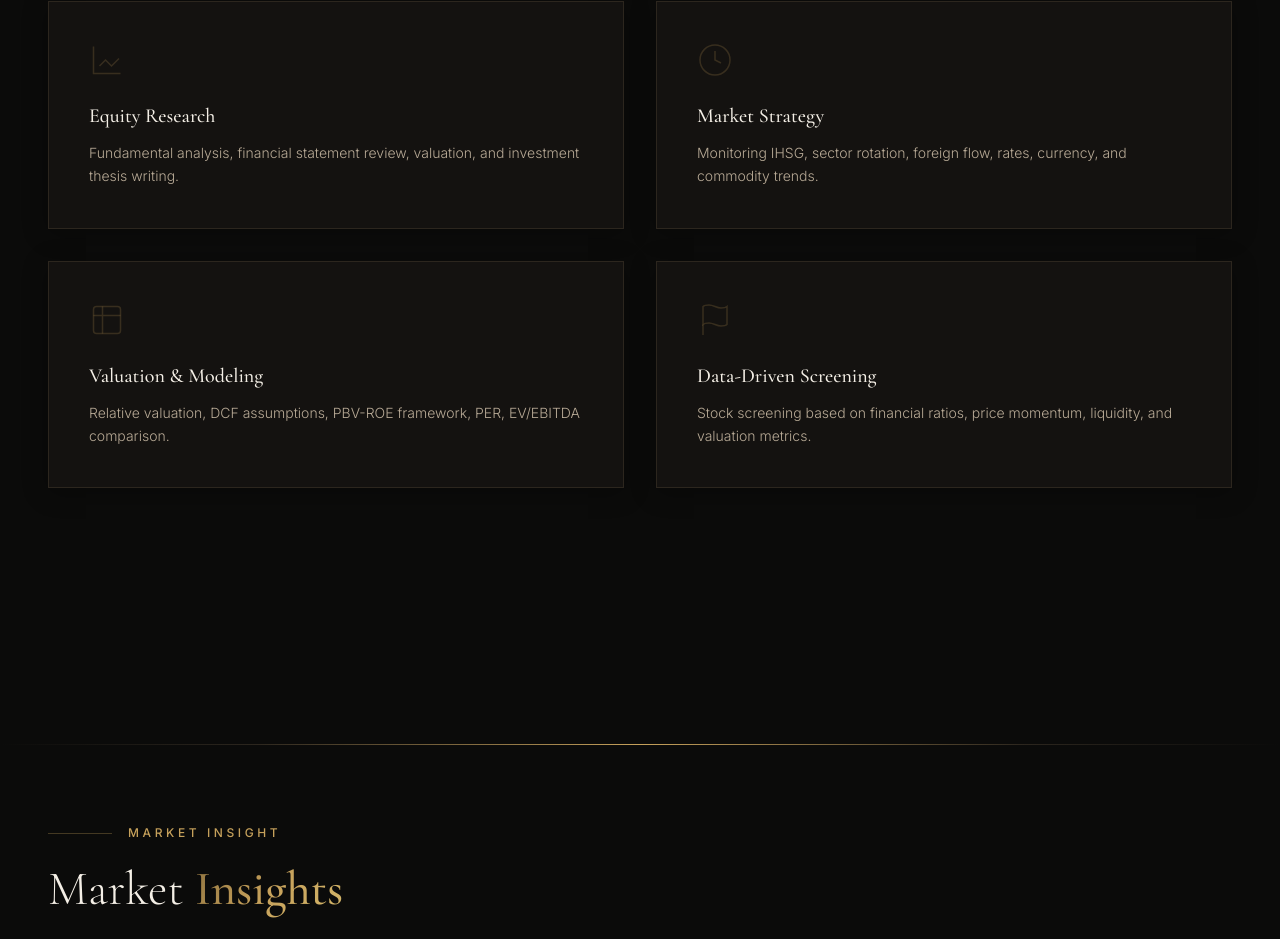
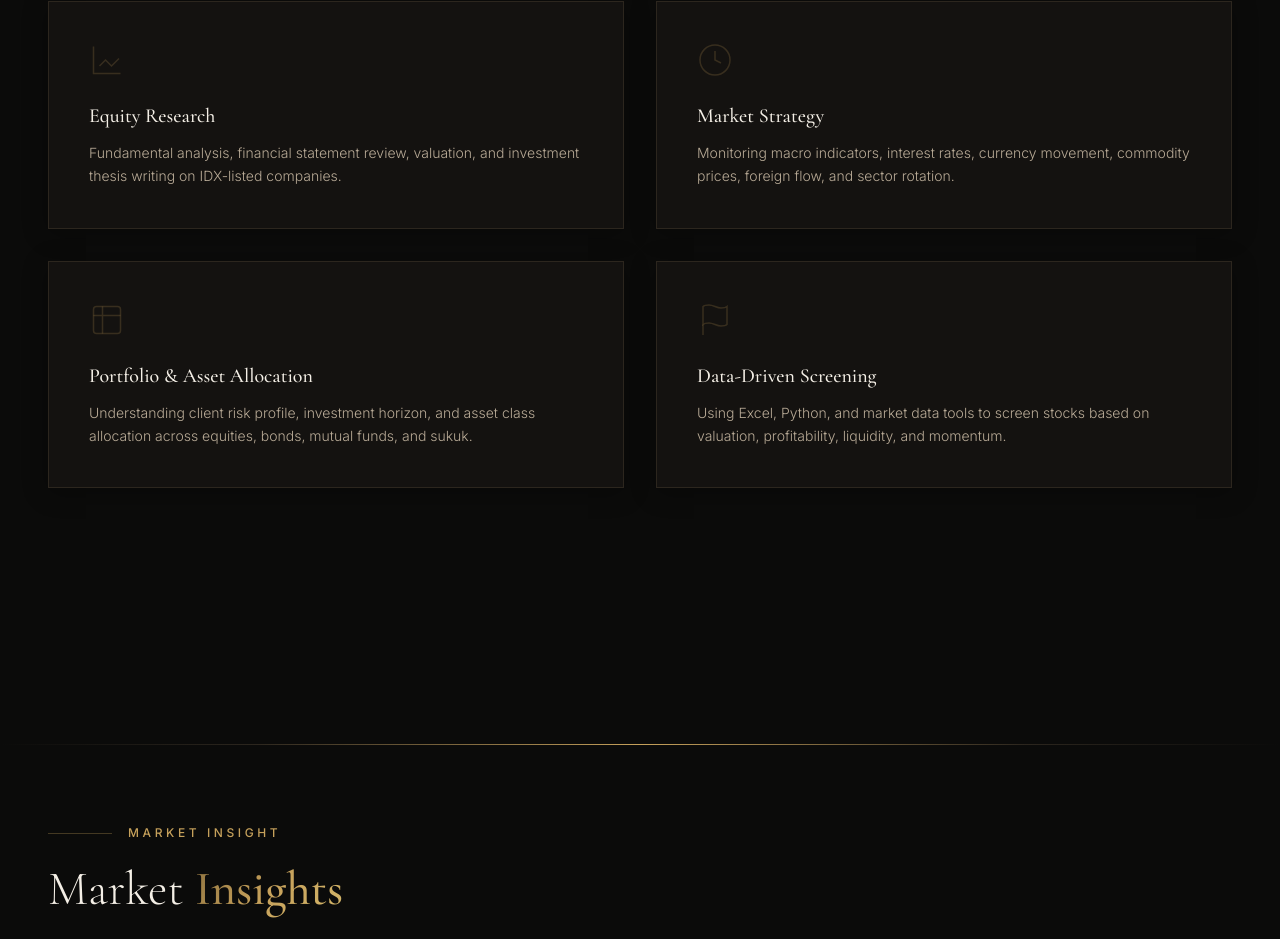
Before and after one commit to broden101/portfolio, a Next.js app: page / in a window 1280 px wide. Shown: the part 2302-3241 px from the top of the page. Built offline with nearby package versions, Linux system fonts and the light colour scheme.

Commit message:
update: core competencies - equity research, market strategy, portfolio allocation, data screening

```diff
--- a/components/Services.tsx
+++ b/components/Services.tsx
@@ -4,22 +4,22 @@ const competencies = [
   {
     icon: (<svg className="w-9 h-9" fill="none" stroke="currentColor" strokeWidth="1" viewBox="0 0 24 24"><path d="M3 3v18h18M7 16l4-4 4 4 5-5" /></svg>),
     title: "Equity Research",
-    desc: "Fundamental analysis, financial statement review, valuation, and investment thesis writing.",
+    desc: "Fundamental analysis, financial statement review, valuation, and investment thesis writing on IDX-listed companies.",
   },
   {
     icon: (<svg className="w-9 h-9" fill="none" stroke="currentColor" strokeWidth="1" viewBox="0 0 24 24"><circle cx="12" cy="12" r="10" /><path d="M12 6v6l4 2" /></svg>),
     title: "Market Strategy",
-    desc: "Monitoring IHSG, sector rotation, foreign flow, rates, currency, and commodity trends.",
+    desc: "Monitoring macro indicators, interest rates, currency movement, commodity prices, foreign flow, and sector rotation.",
   },
   {
     icon: (<svg className="w-9 h-9" fill="none" stroke="currentColor" strokeWidth="1" viewBox="0 0 24 24"><rect x="3" y="3" width="18" height="18" rx="2" /><path d="M3 9h18M9 3v18" /></svg>),
-    title: "Valuation & Modeling",
-    desc: "Relative valuation, DCF assumptions, PBV-ROE framework, PER, EV/EBITDA comparison.",
+    title: "Portfolio & Asset Allocation",
+    desc: "Understanding client risk profile, investment horizon, and asset class allocation across equities, bonds, mutual funds, and sukuk.",
   },
   {
     icon: (<svg className="w-9 h-9" fill="none" stroke="currentColor" strokeWidth="1" viewBox="0 0 24 24"><path d="M4 15s1-1 4-1 5 2 8 2 4-1 4-1V3s-1 1-4 1-5-2-8-2-4 1-4 1z" /><line x1="4" y1="22" x2="4" y2="15" /></svg>),
     title: "Data-Driven Screening",
-    desc: "Stock screening based on financial ratios, price momentum, liquidity, and valuation metrics.",
+    desc: "Using Excel, Python, and market data tools to screen stocks based on valuation, profitability, liquidity, and momentum.",
   },
 ];
 
@@ -40,7 +40,7 @@ export default function Services() {
         <div className="grid md:grid-cols-2 gap-8">
           {competencies.map((s, i) => (
             <div key={i} className="card-luxury p-10 group cursor-default">
-              <div className="text-[#C6A15B]/20 group-hover:text-[#C6A15B] transition-colors duration-500 mb-6">
+              <div className="text-[#C6A15B]/20 group-hover:text-[#C6A15B] transition-colors duration-300 mb-6">
                 {s.icon}
               </div>
               <h3 className="font-heading text-xl text-[#F4EFE6] mb-3 font-medium">{s.title}</h3>
```
